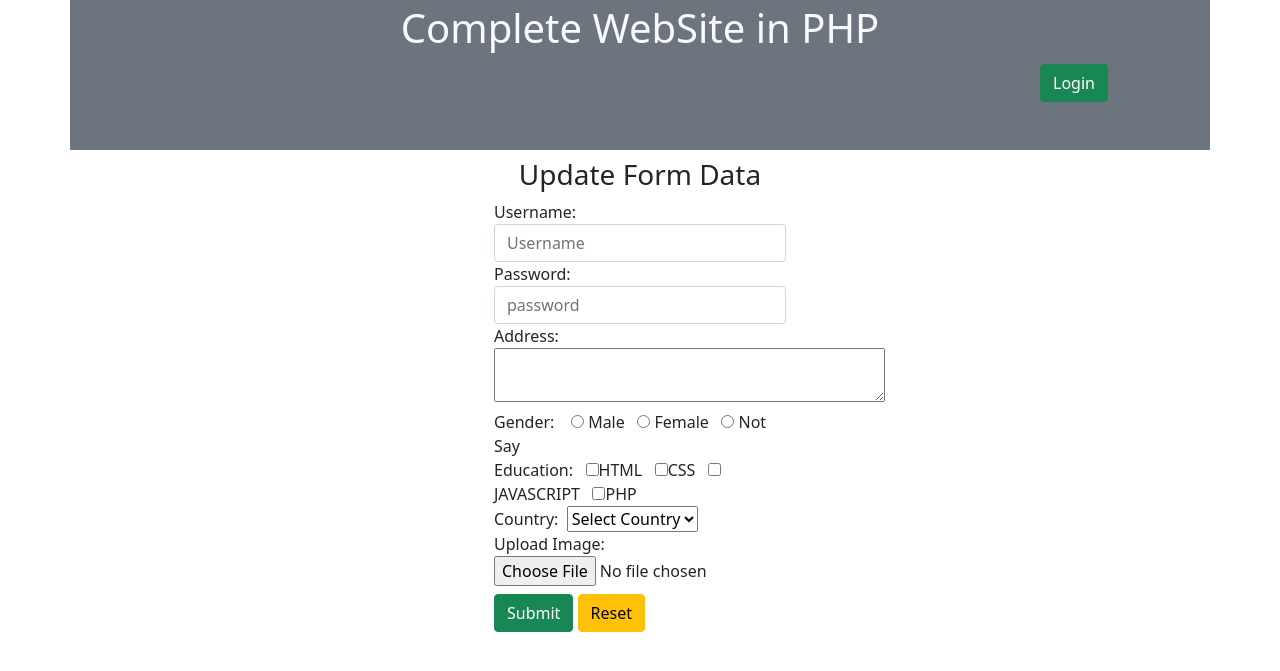
After one commit to rabikrishnayadav/phpWebProject, a PHP site: page /users/update_user.php in a window 1280 px wide. The commit adds this page. Shown: the top 671 px of the page. Run offline with PHP 8.4, Linux system fonts and the light colour scheme; tables that the repository leaves empty or names only in its code hold one stand-in row (values such as "Sample post"); data that the repository does not hold is empty.

Commit message:
update usename, password and address

```diff
--- /dev/null
+++ b/users/update_user.php
@@ -0,0 +1,88 @@
+<?php
+include('../assets/component/db_con.php');
+if (isset($_GET['update_id'])) {
+
+$updata_data = $_GET['update_id'];
+
+$sqlSearchQuery = "select * from users where id='$updata_data'";
+
+$sql_query = mysqli_query($con,$sqlSearchQuery);
+
+$result = mysqli_fetch_array($sql_query);
+}
+
+// set new value
+
+if (isset($_REQUEST['submit'])) {
+
+	// store the user data on variable
+	$username = $_REQUEST['username'];
+	$pwd = $_REQUEST['password'];
+	$address = $_REQUEST['address'];
+
+	$sqlInsertQuery = "update users set username='$username',password='$pwd',address='$address' where id='$updata_data'";
+
+	$sql_query = mysqli_query($con,$sqlInsertQuery);
+
+	header('location:user_list.php');
+}
+?>
+<?php include('../links.php'); ?>
+<link rel="stylesheet" type="text/css" href="../assets/css/bootstrap.css">
+<header id="header" class="container bg-secondary text-light pb-2">
+	<h1 class="text-center p-1">Complete WebSite in PHP</h1>
+	<div class="row">
+		<div class="col-xl-10">
+		</div>
+		<div class="col-xl-2">
+			<a href="../login.php" class="btn btn-success">Login</a>
+		</div>
+	</div>
+</header>
+<div class="container w-50">
+	<form method="post" action="" enctype="multipart/form-data">
+		<div class="m-auto p-2 w-50">
+			<h3 class="text-center font-weight-bold">Update Form Data</h3>
+			<div class="form-group">
+			<label for="username">Username:</label>
+			<input type="text" name="username" placeholder="Username" value="<?php echo $result['username']; ?>" class="form-control" required>
+			</div>
+			<div class="form-group">
+			<label for="password">Password:</label>
+			<input type="password" name="password" placeholder="password" value="<?php echo $result['password']; ?>" class="form-control" required>
+			</div>
+			<div class="form-group">
+			Address:<textarea cols="40%" rows="2" maxlength="130" name="address"><?php echo $result['address']; ?></textarea>
+			</div>
+			<div class="form-group pt-2">
+			Gender: &nbsp;&nbsp;
+			<input type="radio" name="gender" value="male">&nbsp;Male &nbsp;
+			<input type="radio" name="gender" value="female">&nbsp;Female &nbsp;
+			<input type="radio" name="gender" value="other">&nbsp;Not Say &nbsp;
+			</div>
+			<div class="form-group">
+				Education: &nbsp;
+				<input type="checkbox" name="education[]" value="html">HTML &nbsp;
+				<input type="checkbox" name="education[]" value="css">CSS &nbsp;
+				<input type="checkbox" name="education[]" value="javascript">JAVASCRIPT &nbsp;
+				<input type="checkbox" name="education[]" value="php">PHP &nbsp;
+			</div>
+			<div class="form-group">
+				Country:&nbsp;
+				<select name="country">
+					<option value="">Select Country</option>
+					<option value="nepal">Nepal</option>
+					<option value="india">India</option>
+				</select>
+			</div>
+			<div class="form-group">
+				Upload Image: &nbsp;
+				<input type="file" name="photo">
+			</div>
+			<div class="form-group pt-2">
+				<input type="submit" name="submit" value="Submit" class="btn btn-success">
+				<input type="reset" name="reset" value="Reset" class="btn btn-warning">
+			</div>
+		</div>
+	</form>
+</div>
--- a/users/user_list.php
+++ b/users/user_list.php
@@ -13,7 +13,7 @@ include('../assets/component/db_con.php');
 			<th>Education</th>
 			<th>Country</th>
 			<th>Photo</th>
-			<th colspan="2">
+			<th colspan="3">
 			<input type="submit" name="multi_delete" value="Delete Selected">
 			</th>
 		</tr>
@@ -37,6 +37,7 @@ include('../assets/component/db_con.php');
 			<td><?php echo $cols_in_row['education'] ?></td>
 			<td><?php echo $cols_in_row['country'] ?></td>
 			<td><img src="../<?php echo $cols_in_row['photo'] ?>" width="150px" height="100px"></td>
+			<td><a href="update_user.php?update_id=<?php echo $cols_in_row['id'] ?>" class="btn badge-danger">Update</a></td>
 			<td><a href="delete_user.php?delete_id=<?php echo $cols_in_row['id'] ?>" class="btn badge-danger">Delete</a></td>
 			<td><input type="checkbox" name="checked_data[]" value="<?php echo $cols_in_row['id'] ?>"></td>
 		</tr>
```
